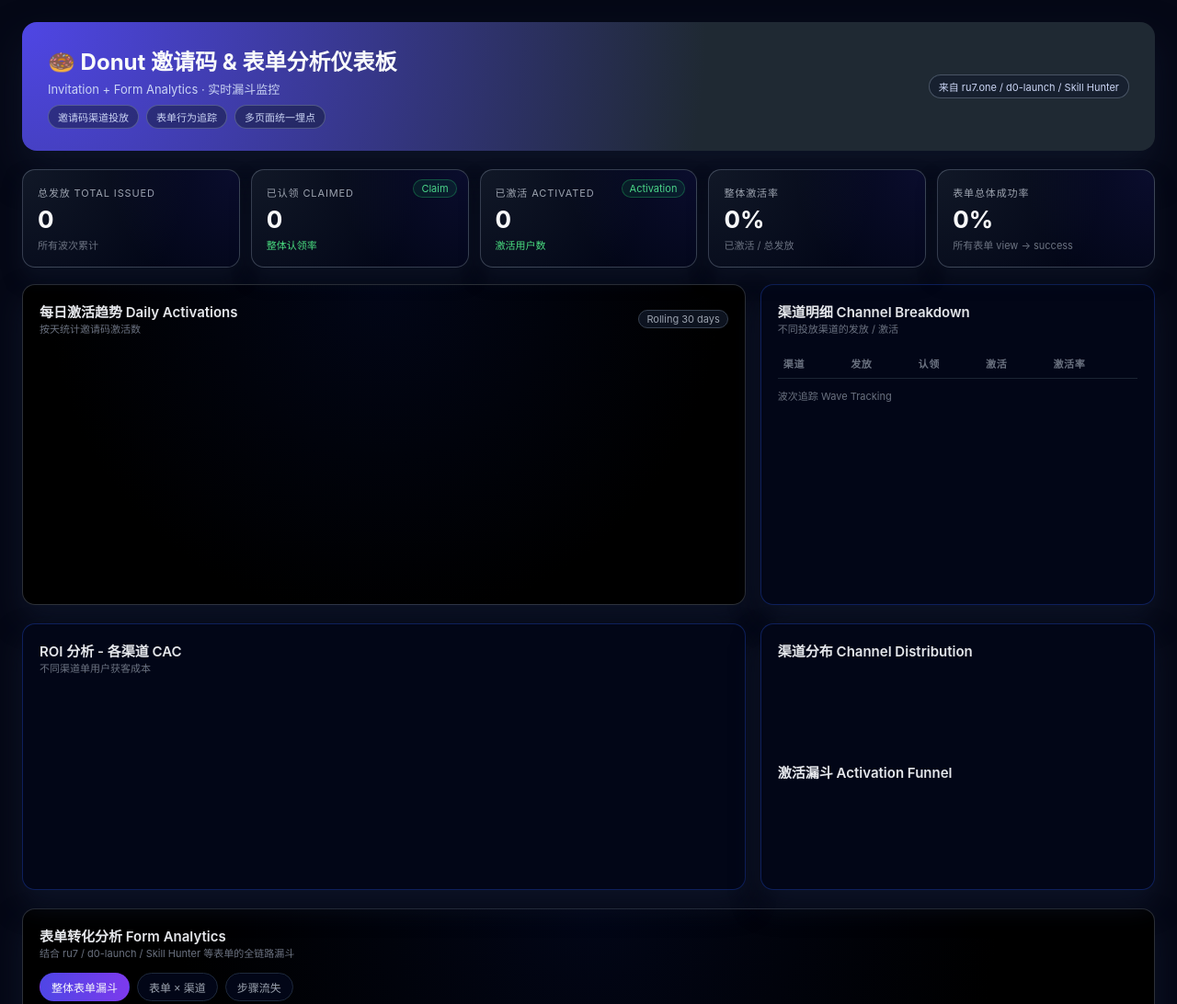
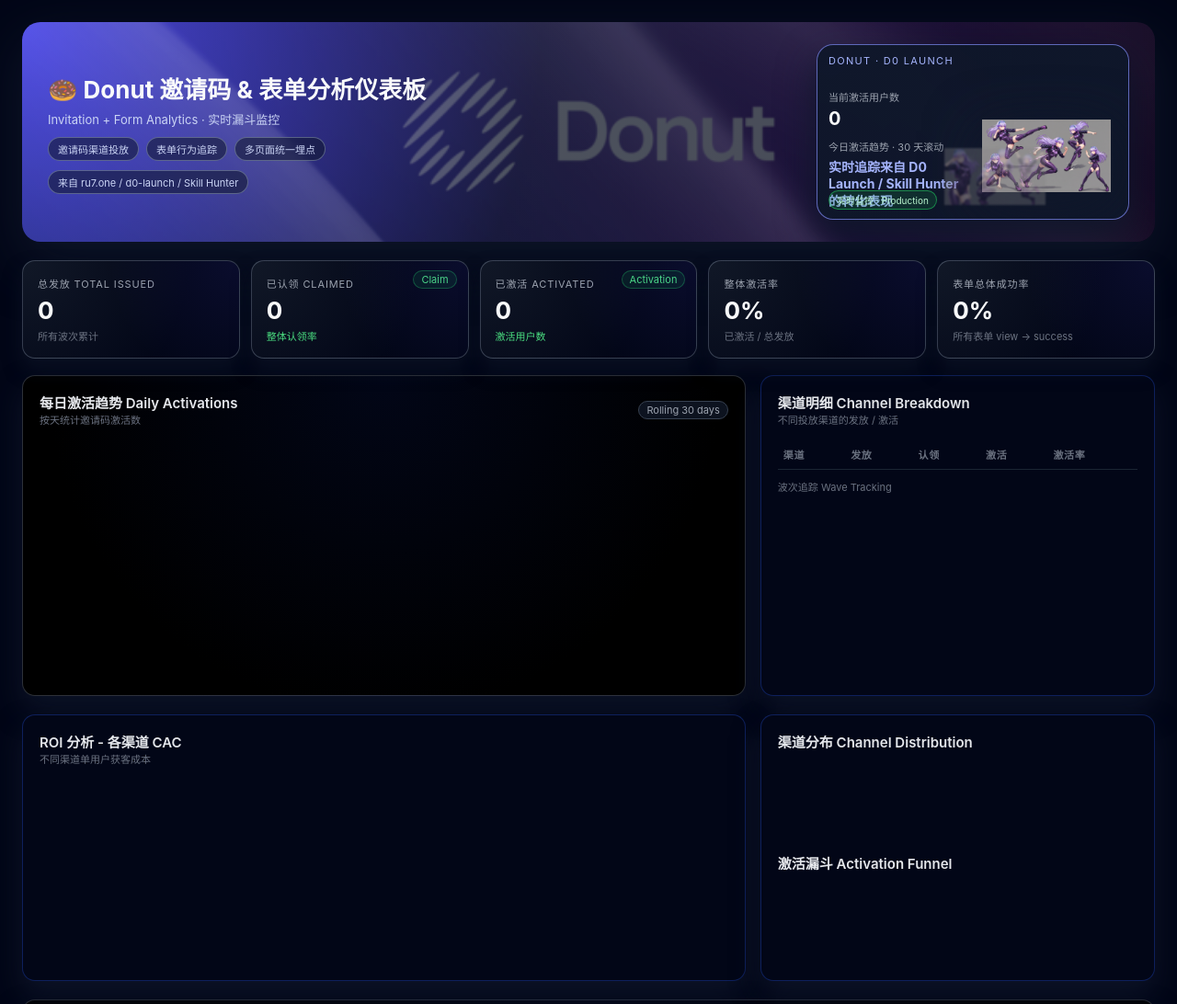
Before and after one commit to fhellby/invitationcode, a website: page index.html in a window 1280 px wide. Shown: the top 1092 px of the page at 92% size. Drawn offline with nearby package versions, Linux system fonts and the light colour scheme; no server answers.

Commit message:
Update index.html

```diff
--- a/index.html
+++ b/index.html
@@ -15,7 +15,7 @@
     body {
       font-family: -apple-system, BlinkMacSystemFont, 'Segoe UI', 'PingFang SC',
         'Hiragino Sans GB', 'Microsoft YaHei', sans-serif;
-      background: #050816;
+      background: radial-gradient(circle at top, #020617 0, #020617 35%, #020617 100%);
       padding: 24px;
       min-height: 100vh;
       color: #e2e8f0;
@@ -27,21 +27,36 @@
     }
 
     header {
-      background: radial-gradient(circle at top left, #4f46e5 0, #1f2933 60%);
+      position: relative;
       padding: 24px 28px;
-      border-radius: 16px;
+      border-radius: 20px;
       margin-bottom: 20px;
-      box-shadow: 0 20px 40px rgba(15, 23, 42, 0.8);
-      display: flex;
+      background: radial-gradient(circle at top left, #4f46e5 0, #111827 45%, #020617 100%);
+      overflow: hidden;
+      box-shadow: 0 20px 60px rgba(15, 23, 42, 0.95);
+      display: grid;
+      grid-template-columns: minmax(0, 1.4fr) minmax(0, 1fr);
+      gap: 16px;
       align-items: center;
-      justify-content: space-between;
-      gap: 16px;
+    }
+
+    /* 背景大 Banner（淡化） */
+    header::before {
+      content: '';
+      position: absolute;
+      inset: 0;
+      background-image: url('/assets/donut_banner1_720.png');
+      background-size: cover;
+      background-position: center;
+      opacity: 0.25;
+      mix-blend-mode: screen;
+      pointer-events: none;
     }
 
     h1 {
       color: #f9fafb;
-      font-size: 24px;
-      margin-bottom: 4px;
+      font-size: 26px;
+      margin-bottom: 6px;
     }
 
     .subtitle {
@@ -53,15 +68,118 @@
       display: flex;
       gap: 8px;
       flex-wrap: wrap;
+      margin-top: 10px;
     }
 
     .tag {
       font-size: 11px;
       padding: 4px 10px;
       border-radius: 999px;
-      background: rgba(15, 23, 42, 0.45);
+      background: rgba(15, 23, 42, 0.55);
       color: #cbd5f5;
-      border: 1px solid rgba(148, 163, 184, 0.4);
+      border: 1px solid rgba(148, 163, 184, 0.5);
+      backdrop-filter: blur(6px);
+    }
+
+    .header-left {
+      position: relative;
+      z-index: 1;
+    }
+
+    .header-right {
+      position: relative;
+      z-index: 1;
+      display: flex;
+      align-items: center;
+      justify-content: flex-end;
+    }
+
+    .hero-card {
+      position: relative;
+      width: 100%;
+      max-width: 340px;
+      border-radius: 18px;
+      padding: 10px 12px;
+      background: radial-gradient(circle at top left, rgba(15,23,42,0.96), rgba(15,23,42,0.98));
+      border: 1px solid rgba(129, 140, 248, 0.7);
+      box-shadow: 0 18px 40px rgba(15,23,42,1);
+      overflow: hidden;
+      display: flex;
+      align-items: center;
+      gap: 8px;
+    }
+
+    .hero-logo {
+      position: absolute;
+      top: 10px;
+      left: 12px;
+      font-size: 11px;
+      color: #a5b4fc;
+      letter-spacing: 0.12em;
+      text-transform: uppercase;
+    }
+
+    .hero-metric {
+      margin-top: 18px;
+    }
+
+    .hero-metric-label {
+      font-size: 11px;
+      color: #9ca3af;
+      margin-bottom: 4px;
+    }
+
+    .hero-metric-value {
+      font-size: 20px;
+      font-weight: 700;
+      color: #f9fafb;
+    }
+
+    .hero-image-wrap {
+      flex: 1;
+      display: flex;
+      justify-content: center;
+      align-items: flex-end;
+      min-height: 130px;
+      position: relative;
+    }
+
+    .hero-image-main {
+      width: 140px;
+      filter: drop-shadow(0 12px 30px rgba(15,23,42,1));
+      transform: translateY(0);
+      transition: transform 0.3s ease;
+    }
+
+    .hero-image-bg {
+      position: absolute;
+      left: -35px;
+      bottom: -10px;
+      width: 110px;
+      opacity: 0.35;
+      filter: blur(1px);
+      transform: translateY(4px);
+      transition: transform 0.3s ease, opacity 0.3s ease;
+    }
+
+    .hero-card:hover .hero-image-main {
+      transform: translateY(-6px);
+    }
+    .hero-card:hover .hero-image-bg {
+      transform: translateY(-2px);
+      opacity: 0.5;
+    }
+
+    .hero-chip {
+      position: absolute;
+      bottom: 10px;
+      left: 12px;
+      font-size: 10px;
+      padding: 2px 8px;
+      border-radius: 999px;
+      background: rgba(22, 163, 74, 0.18);
+      color: #bbf7d0;
+      border: 1px solid rgba(34, 197, 94, 0.6);
     }
 
     .metrics-grid {
@@ -391,6 +509,12 @@
     }
 
     @media (max-width: 900px) {
+      header {
+        grid-template-columns: minmax(0, 1fr);
+      }
+      .header-right {
+        justify-content: flex-start;
+      }
       .dashboard-grid {
         grid-template-columns: 1fr;
       }
@@ -400,17 +524,48 @@
 <body>
   <div class="container">
     <header>
-      <div>
+      <div class="header-left">
         <h1>🍩 Donut 邀请码 & 表单分析仪表板</h1>
         <p class="subtitle">Invitation + Form Analytics · 实时漏斗监控</p>
-        <div class="tag-row" style="margin-top:8px;">
+        <div class="tag-row">
           <span class="tag">邀请码渠道投放</span>
           <span class="tag">表单行为追踪</span>
           <span class="tag">多页面统一埋点</span>
         </div>
+        <div class="tag-row">
+          <span class="tag">来自 ru7.one / d0-launch / Skill Hunter</span>
+        </div>
       </div>
-      <div class="tag-row">
-        <span class="tag">来自 ru7.one / d0-launch / Skill Hunter</span>
+
+      <div class="header-right">
+        <div class="hero-card">
+          <div class="hero-logo">DONUT · D0 LAUNCH</div>
+          <div style="flex:1; padding-top:20px;">
+            <div class="hero-metric">
+              <div class="hero-metric-label">当前激活用户数</div>
+              <div class="hero-metric-value" data-metric="total-activated">0</div>
+            </div>
+            <div class="hero-metric" style="margin-top:10px;">
+              <div class="hero-metric-label">今日激活趋势 · 30 天滚动</div>
+              <div class="hero-metric-value" style="font-size:14px;color:#a5b4fc;">
+                实时追踪来自 D0 Launch / Skill Hunter 的转化表现
+              </div>
+            </div>
+            <div class="hero-chip">实时监控 · Production</div>
+          </div>
+          <div class="hero-image-wrap">
+            <img
+              src="/assets/b5be588d-aa36-4657-a4b6-d5021504e78c_720.png"
+              alt="D0 Character Action"
+              class="hero-image-main"
+            />
+            <img
+              src="/assets/cc72d603-850b-4655-bf6b-a4c870e7b502_720.png"
+              alt="D0 Chibi"
+              class="hero-image-bg"
+            />
+          </div>
+        </div>
       </div>
     </header>
 
@@ -587,76 +742,6 @@
         </table>
       </div>
     </div>
-
-    <!-- 物料素材区块（精美版） -->
-    <div class="card" style="margin-top:12px;">
-      <div class="card-title-row">
-        <div>
-          <div class="card-title">物料素材 Assets & Creatives</div>
-          <div class="card-subtitle">D0 Launch 主视觉与角色物料，一眼看到当前使用的设计资产</div>
-        </div>
-        <span class="badge-muted">Design System</span>
-      </div>
-
-      <div class="roi-grid">
-        <div class="roi-item" style="overflow:hidden;position:relative;">
-          <div class="roi-channel">D0 Launch · Hero Banner</div>
-          <img
-            src="/assets/donut_banner1_720.png"
-            alt="Donut D0 Launch Banner"
-            style="
-              width:100%;
-              border-radius:12px;
-              display:block;
-              object-fit:cover;
-              box-shadow:0 10px 25px rgba(15,23,42,0.9);
-              transform:translateY(0);
-              transition:transform 0.25s ease, box-shadow 0.25s ease;
-            "
-            onmouseover="this.style.transform='translateY(-4px)';this.style.boxShadow='0 16px 35px rgba(15,23,42,1)';"
-            onmouseout="this.style.transform='translateY(0)';this.style.boxShadow='0 10px 25px rgba(15,23,42,0.9)';"
-          />
-        </div>
-
-        <div class="roi-item" style="overflow:hidden;position:relative;">
-          <div class="roi-channel">D0 Launch · 动作序列</div>
-          <img
-            src="/assets/b5be588d-aa36-4657-a4b6-d5021504e78c_720.png"
-            alt="D0 Character Action Poses"
-            style="
-              width:100%;
-              border-radius:12px;
-              display:block;
-              object-fit:cover;
-              box-shadow:0 10px 25px rgba(15,23,42,0.9);
-              transform:translateY(0);
-              transition:transform 0.25s ease, box-shadow 0.25s ease;
-            "
-            onmouseover="this.style.transform='translateY(-4px)';this.style.boxShadow='0 16px 35px rgba(15,23,42,1)';"
-            onmouseout="this.style.transform='translateY(0)';this.style.boxShadow='0 10px 25px rgba(15,23,42,0.9)';"
-          />
-        </div>
-
-        <div class="roi-item" style="overflow:hidden;position:relative;">
-          <div class="roi-channel">D0 Launch · 表情 / Q版角色</div>
-          <img
-            src="/assets/cc72d603-850b-4655-bf6b-a4c870e7b502_720.png"
-            alt="D0 Chibi & Expressions"
-            style="
-              width:100%;
-              border-radius:12px;
-              display:block;
-              object-fit:cover;
-              box-shadow:0 10px 25px rgba(15,23,42,0.9);
-              transform:translateY(0);
-              transition:transform 0.25s ease, box-shadow 0.25s ease;
-            "
-            onmouseover="this.style.transform='translateY(-4px)';this.style.boxShadow='0 16px 35px rgba(15,23,42,1)';"
-            onmouseout="this.style.transform='translateY(0)';this.style.boxShadow='0 10px 25px rgba(15,23,42,0.9)';"
-          />
-        </div>
-      </div>
-    </div>
   </div>
 
   <script>
@@ -684,10 +769,10 @@
           claimedEl.textContent = (totals.claimed || 0).toLocaleString();
         }
 
-        const activatedEl = document.querySelector('[data-metric="total-activated"]');
-        if (activatedEl) {
-          activatedEl.textContent = (totals.activated || 0).toLocaleString();
-        }
+        const activatedEls = document.querySelectorAll('[data-metric="total-activated"]');
+        activatedEls.forEach(el => {
+          el.textContent = (totals.activated || 0).toLocaleString();
+        });
 
         const overallRateEl = document.querySelector('[data-metric="overall-rate"]');
         if (overallRateEl) {
```
